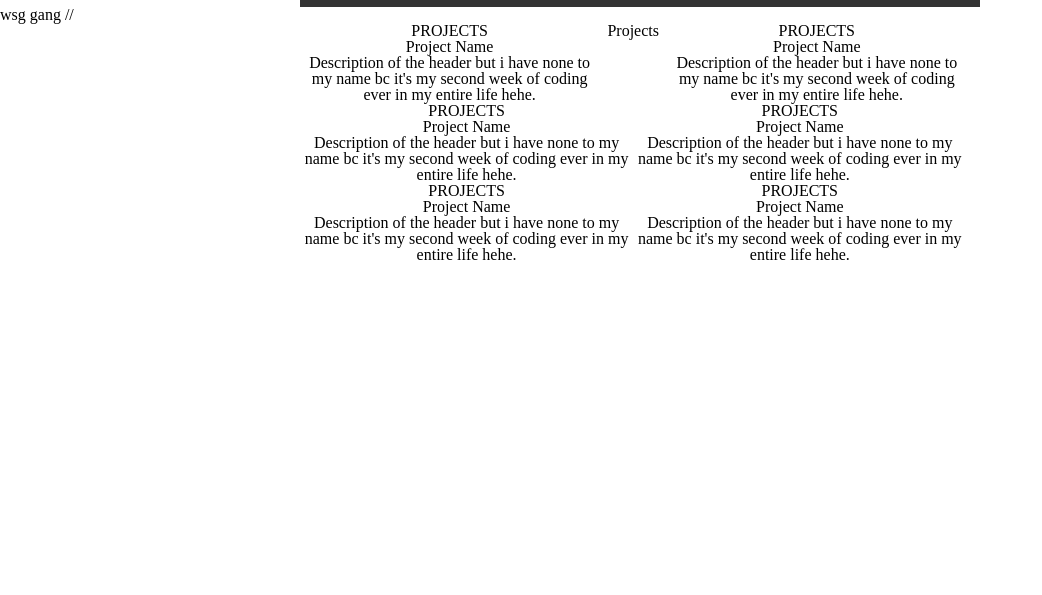
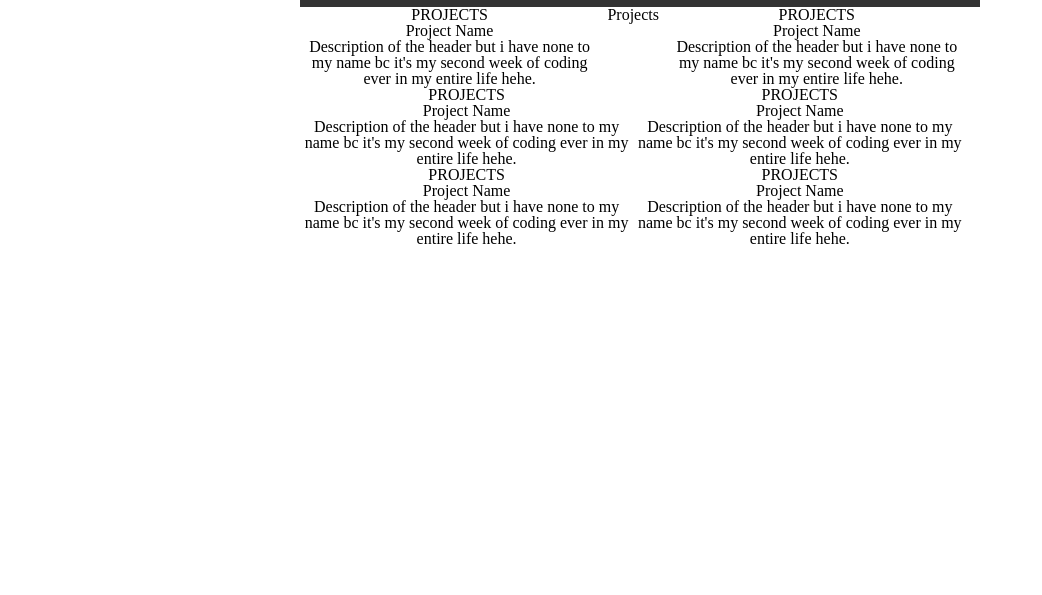
Before and after one commit to shinhye-ji/portfolio, a plain HTML site: page index.html in a window 1280 px wide. Shown: the part 205-800 px from the top of the page, without its empty margins (0-1042 px from the left). Drawn offline with Linux system fonts and the light colour scheme.

Commit message:
added README.md

```diff
--- a/index.html
+++ b/index.html
@@ -41,14 +41,6 @@
             </nav>
         </section>
     </header>
-
-    <section class="about">
-
-        <article class="content">
-            <h1>wsg gang // </h1>
-
-        </article>
-    </section>
 <!-- all headers will have margins and be in a separated bubble surrounding "headers -->
     <section class="work">
         <section class="proj1">
```
Also changed, not shown: 1 other file.
